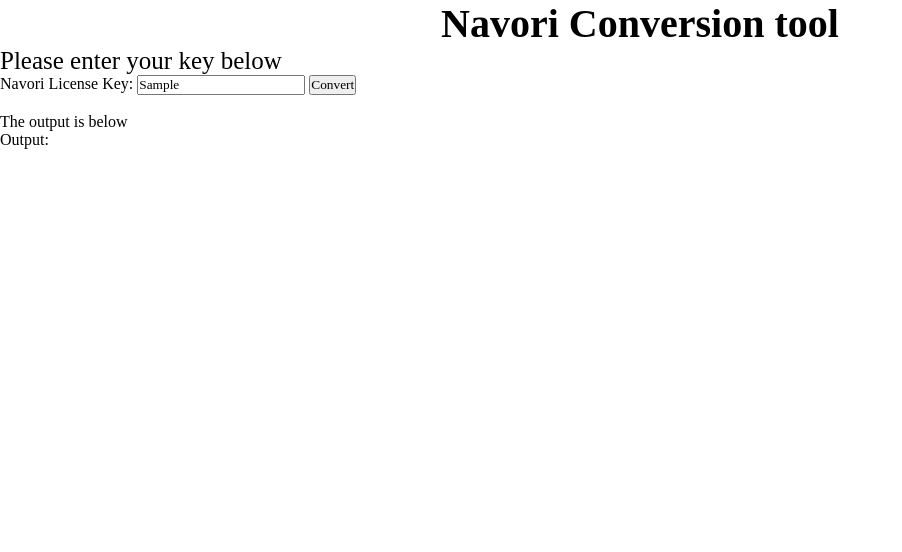
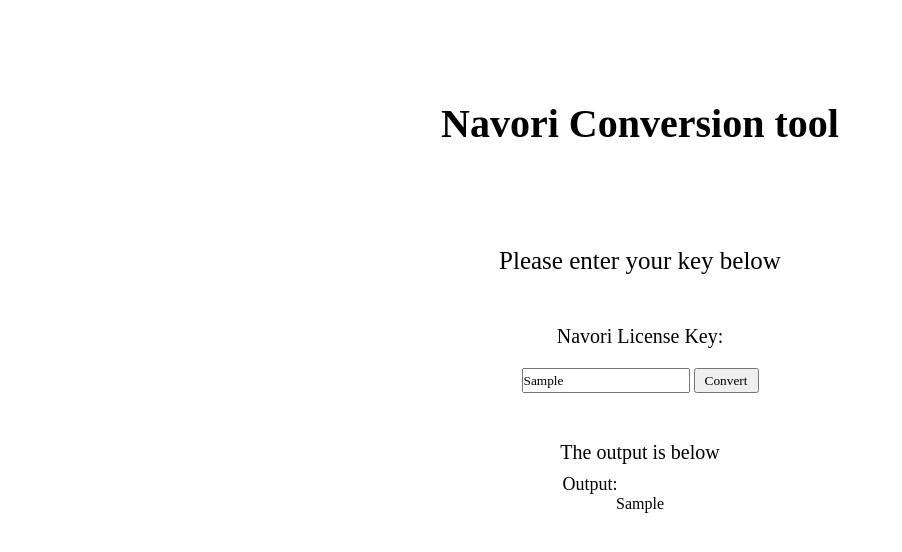
Before and after one commit to Hemhoci/Removing-spaces-and-dashes, a plain HTML site: page index.html in a window 1280 px wide. Both pictures are taken after typing "Sample" into the empty fields and a click on the button "Convert". Shown: the whole page, without its empty margins (0-902 px from the left). Drawn offline with Linux system fonts and the light colour scheme.

Commit message:
completed the HTML document with comments, CSS, and JavaScript with comments

```diff
--- a/CSS/style.css
+++ b/CSS/style.css
@@ -5,16 +5,52 @@
     font-family: helvetical;
 }
 
-/**** Nav  ****/
+/**** header  ****/
 .nav{
     Width: 100%;
     height: auto;
     text-align: center;
     font-size: 20px;
+    padding-top: 100px;
 }
 
+.container{
+    margin: auto;
+    text-align: center;
+    padding-top: 100px;
+}
 .induction_para{
     width: 100%;
     height: auto;
     Font-size: 25px;
+    padding-bottom: 50px;
 }
+
+.userinput{
+    margin: 20px 0px;
+    height: 25px;
+}
+
+.label{
+    font-size: 20px;
+}
+.button{
+    height: 25px;
+    width: 65px;
+}
+
+.button:hover{
+    background-color: black;
+    color: white;
+}
+
+.para2{
+    font-size: 20px;
+    margin: 10px 0px;
+}
+
+.output{
+
+    font-size: 18px;
+    margin-left: -100px;
+}
--- a/JavaScript/JavaScript.js
+++ b/JavaScript/JavaScript.js
@@ -1,16 +1,17 @@
-function userOutput(output){
-  const userText = output;
-  let = document.getElementById("userOutput").innerHTML = userText;
+function userOutPut(output){                     //This fuction will print converted userinput back to the user.
+  const convertedUserInput = output;            //Storing user input from removeCharacters fuction
+  let userOutput = document.getElementById("userOutput").innerHTML = convertedUserInput;   // pushing converted input back to user under id="userOutPut"
 }
 
-function removeCharacters(userin){
-  const userinput = userin;
-  const correct = userinput.replace(/[" "-]/g,"");
-  userOutput(correct);
+function removeCharacters(userin){    //this fuction will remove spaces and dashes withen a literal
+  const userinput = userin;           //storing user input into a inmutable variable name
+  const convertedInput = userinput.replace(/[" "-]/g,"");  //select characters to be removed on a globa scope
+  userOutPut(convertedInput);         //the coverted output is passed to userOutPut
 }
 
-function convert(){
-  let userinput = document.getElementsByClassName("userinput").value;
-  removeCharacters(userinput);
+function convert(){                   //This fuction will get the user input value
+  let userinput = document.getElementById("Ikey").value;    //.value is necessary to get the object value
+  removeCharacters(userinput);        //This fuction is instanciated in the block above
+                                      //userinput is passed to removeCharacters fuction
 
 }
--- a/index.html
+++ b/index.html
@@ -4,30 +4,36 @@
         <meta charset="utf-8"/>
         <meta name="viewport" content="width=device-width, inital-scale=1.0"/>
         <link href="CSS/style.css" rel="stylesheet"/>
-
+        <script src="JavaScript/JavaScript.js" defer></script>
         <Title>Home | Navori Key conversion tool</Title>
     </head>
+
     <body>
 
+        <!-- this is the title of the document.... the header-->
         <header class="nav"">
             <h1>Navori Conversion tool</h1>
         </header>
 
-        <!-- This will be the user input to start the conversion-->
+        <!-- This block is to prompt the user for the Navori license -->
+        <section class="container">
          <p class="induction_para">Please enter your key below</p>
 
-            <label for="lkey">Navori License Key:</label>
-            <input type="text" id="lkey" class="userinput" placeholder="Please enter key" size="20px"/>
-            <button onclick="convert()">Convert</button>
+            <!-- Click on this label on the document while put focus on the input box-->
+            <label class="label" for="Ikey">Navori License Key:</label><br>
+
+            <!-- This input is for the input box for the user to enter the Navori license -->
+            <input type="text" id="Ikey" class="userinput" placeholder="Please enter key" size="20px"/>
+            <button class="button" onclick="convert()">Convert</button> <!-- this button is to iniitiate the Javascript function-->
+
             <br/>
             <br/>
 
-            <!-- The output for the converted key is below-->
-            <p>The output is below</p>
-            <label for="userout">Output:</label>
+            <!-- This code block is output statment and coverted output -->
+            <p class="para2">The output is below</p>
+            <label class="output"for="userout">Output:</label>
+            <p id="userOutput"></p>
+         </section>
 
-            <!-- The output will be shown here to be copied -->
-            <p id="userOutput"></p>
-         <script src="JavaScript/JavaScript.js" defer></script>
     </body>
 </html>
```
